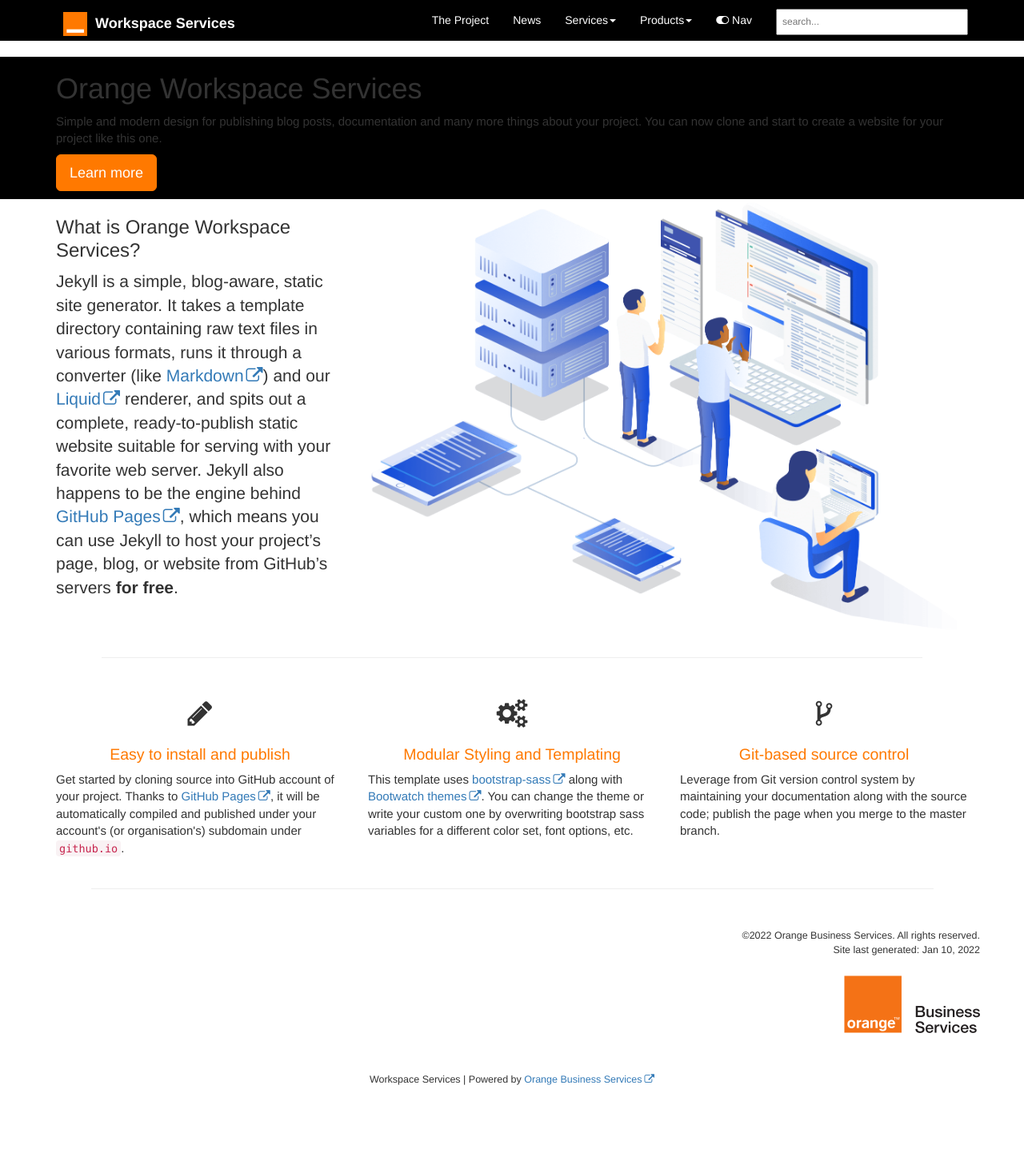
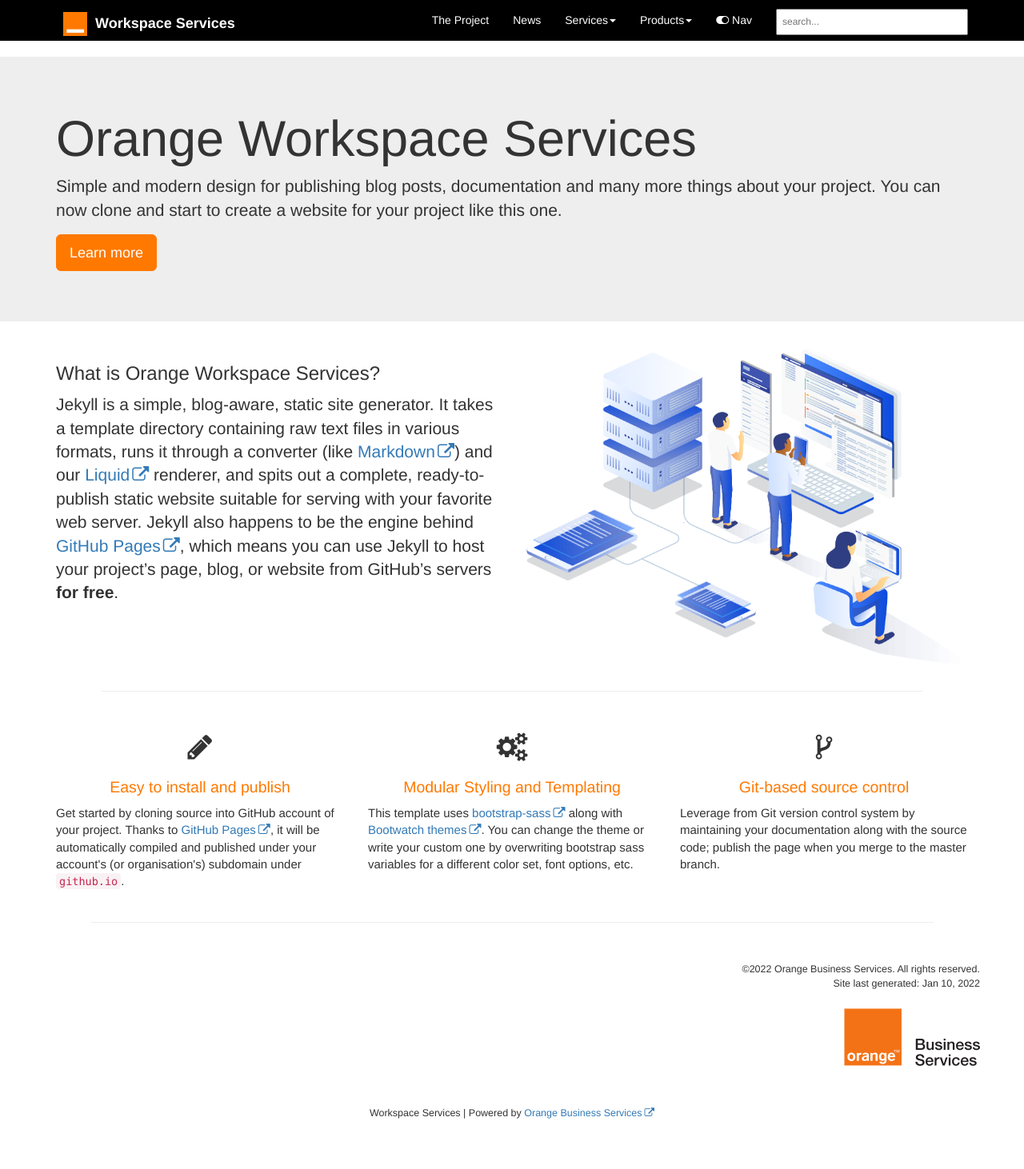
Before and after one commit to brummens/workspace-docs, a Jekyll site: the page built from index.html, in a window 1280 px wide. Shown: the whole page at 80% size. Built offline with Jekyll 4.4.1, drawn with Linux system fonts in a browser that asks for light colours; comment, search, counter and statistics services are not loaded; before the commit the page ends 1420 px from its top, so only the background shows below that.

Commit message:
Update index.html

```diff
--- a/index.html
+++ b/index.html
@@ -2,7 +2,7 @@
 layout: firstpage
 ---
 
-<div class="jumbotron-main">
+<div class="jumbotron">
     <div class="container">
         <h1>Orange Workspace Services</h1>
         <p>Simple and modern design for publishing blog posts, documentation and many more things about your project.
@@ -13,7 +13,7 @@
 
 <div class="container">
     <div class="row">
-        <div class="col-md-4">
+        <div class="col-md-6">
             <h2 class="header-light regular-pad">What is Orange Workspace Services?</h2>
               <p class="lead">Jekyll is a simple, blog-aware, static site generator. It takes a template
               directory containing raw text files in various formats, runs it through
@@ -25,7 +25,7 @@
               to host your project’s page, blog, or website from GitHub’s servers <strong>for
               free</strong>.</p>
         </div>
-        <div class="col-md-8 text-right">
+        <div class="col-md-6">
 			  <img src="{{ "/images/illustration.png" | relative_url }}" alt="Orange Workspace Services" class="img-responsive">
         </div>
     </div>
```
